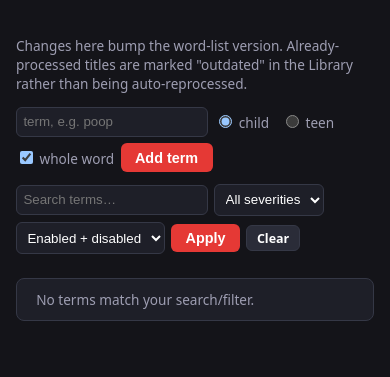
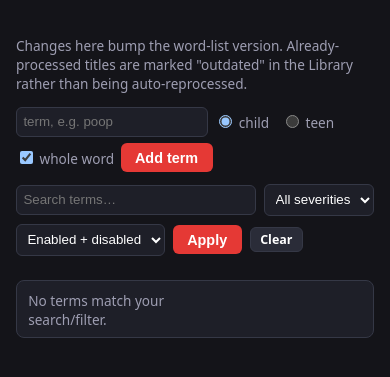
Before and after one commit to dpresti/vulgarr, a Python web app: template app/templates/wordlist.html in a window 390 px wide. Shown: the part 164-541 px from the top of the page. Run offline with Jinja, Linux system fonts and the light colour scheme; the template is opened without the code that fills it, so the values that code supplies are empty; some libraries are stand-ins or nearby versions.

Commit message:
2-column card grids for Queue/Word List, fix search bar layout, hide empty show progress bars
Word List and Queue's Recent table now lay out as an explicit 2-column
grid (Term/Severity top, Enabled/Delete bottom; Title/State top,
Result/Trigger bottom -- Trigger/Result use CSS `order` to swap into
bottom-right/bottom-left without touching the real <table> column order
the non-mobile view still uses). Queue's Active/Waiting tables get the
same grid with their title field spanning the full width above it, since
they don't split evenly into 2 and titles benefit from the room. Card
content goes back to label-above-value inside each grid cell now that
the grid itself is doing the compacting.

The "lines between titles" on the TV Shows grid were the per-show
completion progress bar rendering as a flat, fill-less gray line at 0%
processed -- now hidden until a show has at least one processed episode.

Search boxes (Library/Movies/TV Shows/Word List filter) had no layout at
all -- input and button just sat as adjacent inline elements. Now a flex
row: input grows to fill the space, button (+ Clear link) stay anchored
right with a real gap.

Co-Authored-By: Claude Sonnet 5 <noreply@anthropic.com>

```diff
--- a/app/templates/base.html
+++ b/app/templates/base.html
@@ -99,6 +99,8 @@
     .btn-link.small { padding: 0.2rem 0.6rem; font-size: 0.78rem; }
     .main-wrap { flex: 1; min-width: 0; }
     main { padding: 1.5rem; max-width: 1100px; }
+    .search-bar { display: flex; flex-wrap: wrap; gap: 0.5rem; align-items: center; margin: 0.75rem 0; }
+    .search-bar input[type=text] { flex: 1; min-width: 120px; }
     .table-scroll { overflow-x: auto; -webkit-overflow-scrolling: touch; }
     table { width: 100%; border-collapse: collapse; margin-top: 1rem; }
     th, td { text-align: left; padding: 0.45rem 0.75rem; border-bottom: 1px solid var(--vulgarr-border); vertical-align: middle; }
@@ -315,6 +317,27 @@
       }
       .responsive-table td[data-label=""]::before { display: none; }
       .responsive-table td[data-label=""] { padding-top: 0.35rem; }
+
+      /* ---- mobile: a couple of tables read better as a 2-column grid of
+         fields than a single label:value-per-line list (Word List's 4 short
+         fields, Queue's title/state/trigger/result). Each cell goes back to
+         label-above-value (block) since the grid itself is what's doing the
+         compacting here, not the inline label trick above. ---- */
+      .responsive-table .card-grid tr { display: grid; grid-template-columns: 1fr 1fr; column-gap: 0.7rem; row-gap: 0.4rem; }
+      .responsive-table .card-grid td { display: block; padding: 0; }
+      .responsive-table .card-grid td::before { display: block; margin-bottom: 0.15rem; }
+      /* First field (the title/name) spans the full width above the 2-column
+         grid of the remaining fields, for tables where that field is the
+         primary identifier and/or the others don't divide evenly by 2. */
+      .responsive-table .card-grid-lead td:first-child { grid-column: 1 / -1; }
+      /* Queue's Recent table: Title/State read top-left/top-right in document
+         order already, but Trigger/Result need swapping to land as
+         bottom-right/bottom-left instead of the document-order bottom-left/
+         bottom-right -- `order` reflows auto-placed grid items without
+         touching the underlying table's real column order (used by the
+         non-mobile <table> too). */
+      .responsive-table .card-grid-reorder td:nth-child(3) { order: 4; }
+      .responsive-table .card-grid-reorder td:nth-child(4) { order: 3; }
     }
 
     /* A second, tighter tier for the smallest phones (e.g. iPhone SE-class,
--- a/app/templates/library_movies.html
+++ b/app/templates/library_movies.html
@@ -4,8 +4,8 @@
     <h1>Movies</h1>
   </div>
 
-  <form method="get" action="/library/movies" style="margin: 0.75rem 0;">
-    <input type="text" name="q" placeholder="Search movies…" value="{{ q }}" class="wide-input">
+  <form method="get" action="/library/movies" class="search-bar">
+    <input type="text" name="q" placeholder="Search movies…" value="{{ q }}">
     <button type="submit">Search</button>
     {% if q %}<a href="/library/movies" class="btn-link small">Clear</a>{% endif %}
   </form>
--- a/app/templates/library_processed.html
+++ b/app/templates/library_processed.html
@@ -9,8 +9,8 @@
     <a class="btn-link small" href="/library/shows"><i class="ti ti-device-tv" aria-hidden="true"></i>TV Shows</a>
   </p>
 
-  <form method="get" action="/library" style="margin: 0.75rem 0;">
-    <input type="text" name="q" placeholder="Search processed titles…" value="{{ q }}" class="wide-input">
+  <form method="get" action="/library" class="search-bar">
+    <input type="text" name="q" placeholder="Search processed titles…" value="{{ q }}">
     <button type="submit">Search</button>
     {% if q %}<a href="/library" class="btn-link small">Clear</a>{% endif %}
   </form>
--- a/app/templates/library_shows.html
+++ b/app/templates/library_shows.html
@@ -4,8 +4,8 @@
     <h1>TV Shows</h1>
   </div>
 
-  <form method="get" action="/library/shows" style="margin: 0.75rem 0;">
-    <input type="text" name="q" placeholder="Search shows…" value="{{ q }}" class="wide-input">
+  <form method="get" action="/library/shows" class="search-bar">
+    <input type="text" name="q" placeholder="Search shows…" value="{{ q }}">
     <button type="submit">Search</button>
     {% if q %}<a href="/library/shows" class="btn-link small">Clear</a>{% endif %}
   </form>
--- a/app/templates/partials/poster_grid_shows_items.html
+++ b/app/templates/partials/poster_grid_shows_items.html
@@ -11,7 +11,9 @@
       <div class="poster-scrim"><span class="meta-line">{{ show.done_count }} / {{ show.total }} processed</span></div>
     </div>
     <div class="poster-title">{{ show.series_title or 'Unknown series' }}</div>
+    {% if show.done_count %}
     <div class="poster-progress"><div class="poster-progress-fill" style="width: {{ pct }}%"></div></div>
+    {% endif %}
   </a>
 {% else %}
   <p class="muted">No shows found.</p>
--- a/app/templates/partials/queue_table.html
+++ b/app/templates/partials/queue_table.html
@@ -6,7 +6,7 @@
 
   <h3>Active</h3>
   <div class="table-scroll responsive-table">
-  <table>
+  <table class="card-grid card-grid-lead">
     <thead><tr><th>Title</th><th>State</th><th>Trigger</th><th>Progress</th><th></th></tr></thead>
     <tbody>
       {% for job in active %}
@@ -42,7 +42,7 @@
   <h3>Waiting on Sonarr/Radarr/Bazarr</h3>
   <p class="muted">Not counted against the concurrency limit -- no ffmpeg work is happening yet.</p>
   <div class="table-scroll responsive-table">
-  <table>
+  <table class="card-grid card-grid-lead">
     <thead><tr><th>Title</th><th>Status</th><th>Since</th></tr></thead>
     <tbody>
       {% for title in waiting %}
@@ -66,7 +66,7 @@
 
   <h3>Recent</h3>
   <div class="table-scroll responsive-table">
-  <table>
+  <table class="card-grid card-grid-reorder">
     <thead><tr><th>Title</th><th>State</th><th>Trigger</th><th>Result</th></tr></thead>
     <tbody>
       {% for job in recent %}
--- a/app/templates/partials/wordlist_table.html
+++ b/app/templates/partials/wordlist_table.html
@@ -6,7 +6,7 @@
   <input type="hidden" name="sort_dir" value="{{ sort_dir }}">
 {% endmacro %}
 
-<table id="wordlist-table">
+<table id="wordlist-table" class="card-grid">
   <thead>
     <tr>
       <th><a href="{{ sort_link('term') }}">Term{% if sort == 'term' or not sort %} {{ '▲' if sort_dir == 'asc' else '▼' }}{% endif %}</a></th>
--- a/app/templates/wordlist.html
+++ b/app/templates/wordlist.html
@@ -22,7 +22,7 @@
     <input type="hidden" name="sort_dir" value="{{ sort_dir }}">
   </form>
 
-  <form method="get" action="/wordlist" class="inline" style="margin: 0.75rem 0;">
+  <form method="get" action="/wordlist" class="search-bar">
     <input type="text" name="q" placeholder="Search terms…" value="{{ q }}">
     <select name="severity">
       <option value="all" {% if severity == 'all' %}selected{% endif %}>All severities</option>
```
